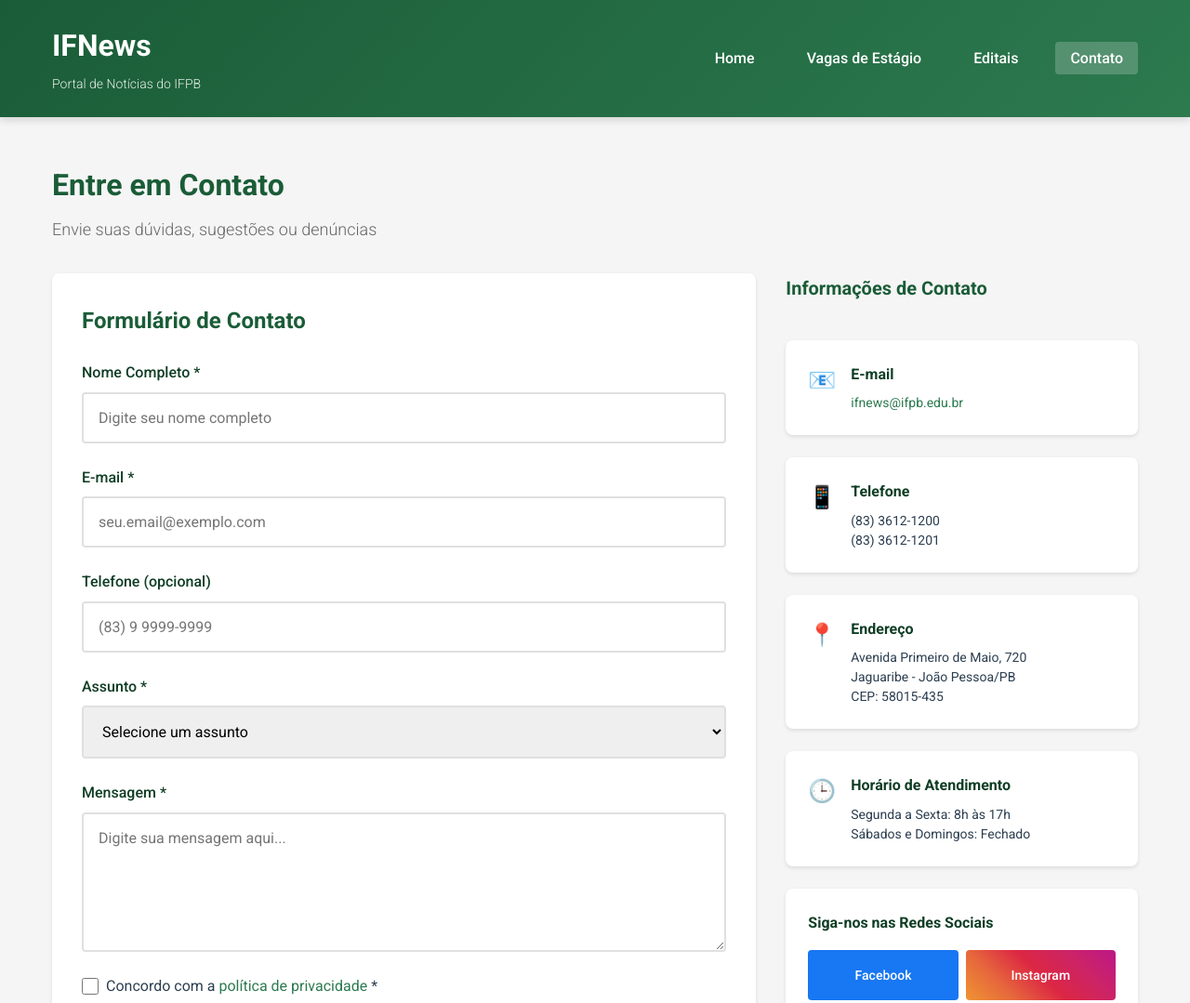
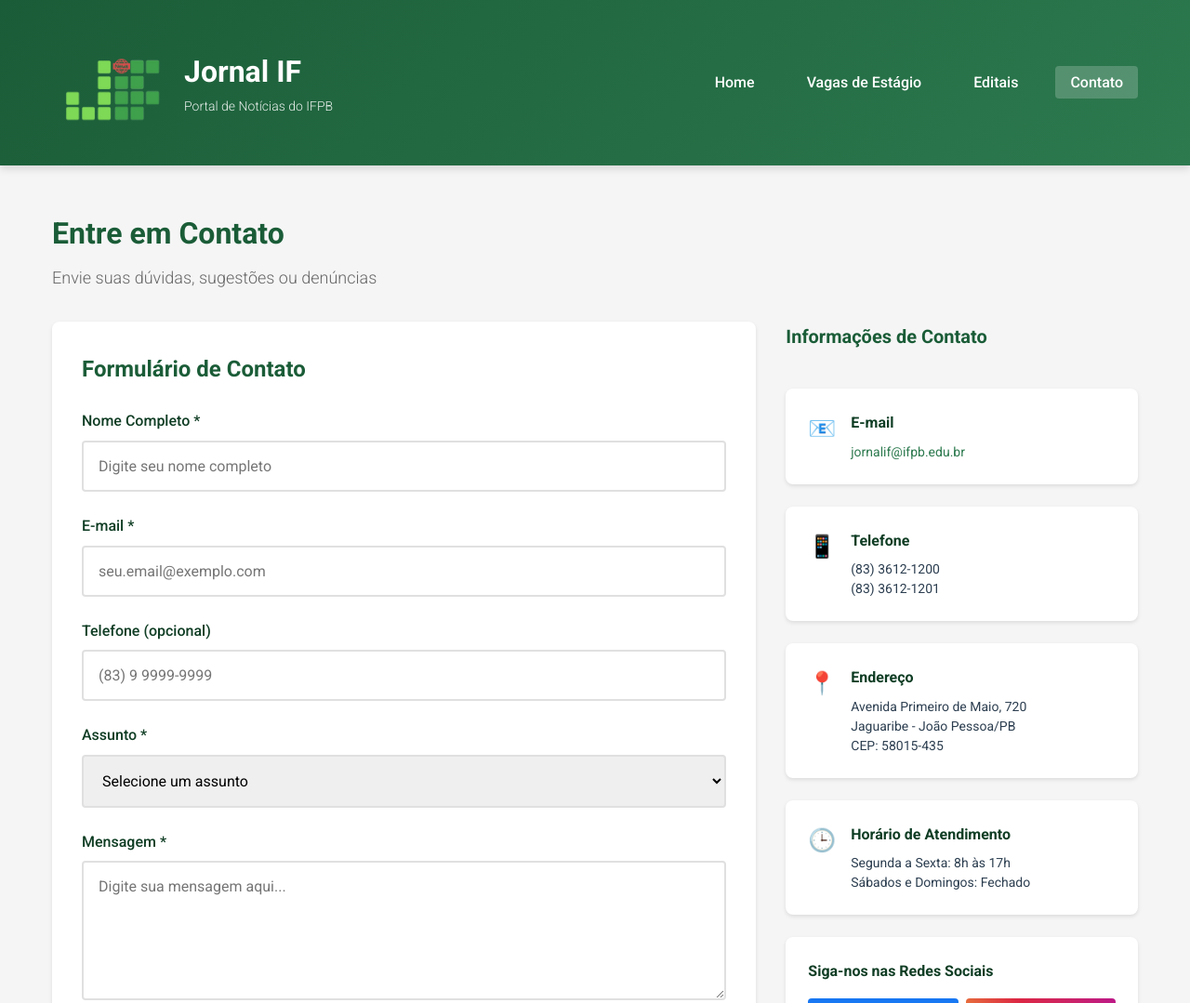
Before and after one commit to Jornal-IF/jornal, a plain HTML site: page contato.html in a window 1280 px wide. Shown: the top 1079 px of the page at 93% size. Drawn offline with Linux system fonts and the light colour scheme.

Commit message:
Criando logo

```diff
--- a/contato.html
+++ b/contato.html
@@ -3,8 +3,8 @@
 <head>
     <meta charset="UTF-8">
     <meta name="viewport" content="width=device-width, initial-scale=1.0">
-    <meta name="description" content="Entre em contato com o IFNews - Portal de notícias do IFPB">
-    <title>Contato - IFNews</title>
+    <meta name="description" content="Entre em contato com o Jornal IF - Portal de notícias do IFPB">
+    <title>Contato - Jornal IF</title>
     <link rel="stylesheet" href="css/style.css">
     <link rel="preconnect" href="https://fonts.googleapis.com">
     <link rel="preconnect" href="https://fonts.gstatic.com" crossorigin>
@@ -16,8 +16,11 @@
         <div class="container">
             <div class="header-content">
                 <div class="logo">
-                    <h1>IFNews</h1>
-                    <p class="tagline">Portal de Notícias do IFPB</p>
+                    <img src="assets/JIFPNG.png" alt="Logo do Jornal IF" class="logo-img">
+                    <div class="logo-text">
+                        <h1>Jornal IF</h1>
+                        <p class="tagline">Portal de Notícias do IFPB</p>
+                    </div>
                 </div>
                 <nav class="nav">
                     <ul>
@@ -123,7 +126,7 @@
                         <div class="info-icon">📧</div>
                         <div class="info-content">
                             <h4>E-mail</h4>
-                            <p><a href="mailto:ifnews@ifpb.edu.br">ifnews@ifpb.edu.br</a></p>
+                            <p><a href="mailto:jornalif@ifpb.edu.br">jornalif@ifpb.edu.br</a></p>
                         </div>
                     </div>
 
@@ -195,7 +198,7 @@
         <div class="container">
             <div class="footer-content">
                 <div class="footer-section">
-                    <h4>Sobre o IFNews</h4>
+                    <h4>Sobre o Jornal IF</h4>
                     <p>Portal de notícias oficial do Instituto Federal da Paraíba, mantendo a comunidade
                        acadêmica informada sobre eventos, oportunidades e conquistas.</p>
                 </div>
@@ -219,7 +222,7 @@
                 </div>
             </div>
             <div class="footer-bottom">
-                <p>&copy; 2025 IFNews - Instituto Federal da Paraíba. Todos os direitos reservados.</p>
+                <p>&copy; 2025 Jornal IF - Instituto Federal da Paraíba. Todos os direitos reservados.</p>
             </div>
         </div>
     </footer>
--- a/css/style.css
+++ b/css/style.css
@@ -73,6 +73,31 @@ body {
     font-size: 2rem;
     font-weight: 700;
     margin-bottom: 0.25rem;
+}
+
+/* Logo com imagem */
+.logo {
+    display: flex;
+    align-items: center;
+    gap: 0.75rem;
+}
+
+.logo-img {
+    width: 130px;
+    height: 130px;
+    object-fit: contain;
+    /* Remover qualquer fundo/borda/padding para mostrar apenas o PNG */
+    background: none;
+    padding-top: 20px;
+    padding-left: 0px;
+    padding-right: 0px;
+    padding-bottom: 0px;
+    border-radius: 0;
+    display: block;
+}
+
+.logo-text h1 {
+    margin: 0;
 }
 
 .tagline {
```
Also changed, not shown: editais.html (+8 -5 lines), index.html (+8 -5 lines), vagas.html (+8 -5 lines), README.md, assets/JIFPNG.png (added).
